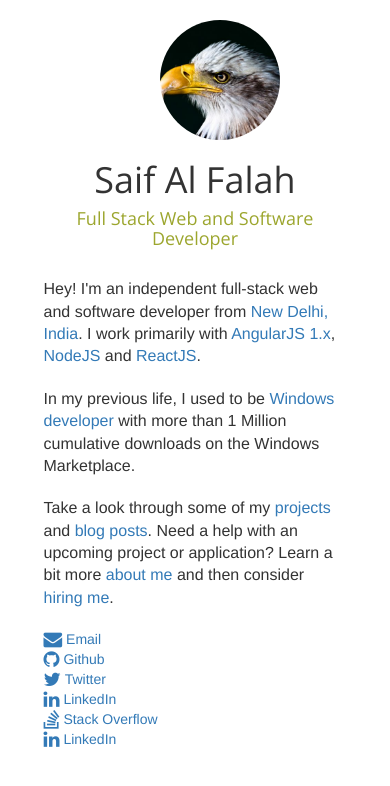
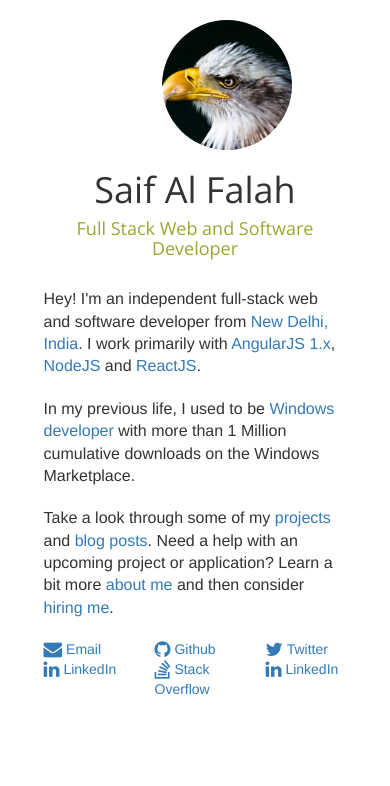
Before and after one commit to saifalfalah/saifalfalah.github.io--deprecated, a website: page index.html in a window 390 px wide. Drawn offline with nearby package versions, Linux system fonts and the light colour scheme.

Commit message:
The style is updated

```diff
--- a/assets/css/main.css
+++ b/assets/css/main.css
@@ -1,3 +1,16 @@
+@media  (max-width: 991px) {
+    img {
+        position: relative!important;
+        left: 38%!important;
+    }
+}
+@media (max-width: 380px){
+    img {
+        position: relative!important;
+        left: 25%!important;
+    }
+}
+
 
 header {
     margin: 5vw;
--- a/index.html
+++ b/index.html
@@ -12,6 +12,7 @@
     <link rel="stylesheet" href="./assets/css/main.css">
     <link rel="stylesheet" href="https://maxcdn.bootstrapcdn.com/bootstrap/3.3.7/css/bootstrap.min.css" integrity="sha384-BVYiiSIFeK1dGmJRAkycuHAHRg32OmUcww7on3RYdg4Va+PmSTsz/K68vbdEjh4u"
         crossorigin="anonymous">
+    <!--<link rel="stylesheet" href='bootstrap.min.css'>-->
     <link rel="stylesheet" href="./node_modules/font-awesome/css/font-awesome.min.css">
     <link href="https://fonts.googleapis.com/css?family=Open+Sans" rel="stylesheet">
 
@@ -28,15 +29,15 @@
         <header class="row">
 
 
-            <div class="col-md-4 col-md-offset-1">
+            <div class="col-md-3">
                 <div class="row">
-                    <figure class="col-sm-4 col-sm-offset-4 col-xs-4 col-xs-offset-4">
-                        <img src="./assets/images/bird.jpg" alt="saif al falah" class="img-circle img-center" width="120px">
+                    <figure class="col-md-7 col-md-offset-5">
+                        <img src="./assets/images/bird.jpg" alt="saif al falah" class="img-circle" width="130px">
                     </figure>
                 </div>
             </div>
 
-            <div class='col-md-6'>
+            <div class='col-md-7'>
                 <h1 class="bootstrap-override text-center">Saif Al Falah</h1>
                 <h4 class="subtle bootstrap-override text-center">Full Stack Web and Software Developer</h4>
             </div>
@@ -59,26 +60,26 @@
 
         <div class="row footer">
             <div class="row">
-                <div class="col-sm-4">
+                <div class="col-sm-4 col-xs-4">
                     <a href="mailto:saifalfalah@gmail.com"><i class="fa fa-envelope fa-lg" aria-hidden="true"></i>&nbsp;Email</a>
                 </div>
 
-                <div class="col-sm-4">
+                <div class="col-sm-4 col-xs-4">
                     <a href="https://github.com/saifalfalah" target="_blank"><i class="fa fa-github fa-lg" aria-hidden="true"></i>&nbsp;Github</a>
                 </div>
 
-                <div class="col-sm-4">
+                <div class="col-sm-4 col-xs-4">
                     <a href="https://twitter.com/saifalfalah" target="_blank"><i class="fa fa-twitter fa-lg" aria-hidden="true"></i>&nbsp;Twitter</a>
                 </div>
             </div>
             <div class="row">
-                <div class="col-sm-4">
+                <div class="col-sm-4 col-xs-4">
                     <a href="https://linkedin.com/saifalfalah" target="_blank"><i class="fa fa-linkedin fa-lg" aria-hidden="true"></i>&nbsp;LinkedIn</a>
                 </div>
-                <div class="col-sm-4">
+                <div class="col-sm-4 col-xs-4">
                     <a href="https://linkedin.com/saifalfalah" target="_blank"><i class="fa  fa-stack-overflow fa-lg" aria-hidden="true"></i>&nbsp;Stack Overflow</a>
                 </div>
-                <div class="col-sm-4">
+                <div class="col-sm-4 col-xs-4">
                     <a href="https://linkedin.com/saifalfalah" target="_blank"><i class="fa fa-linkedin fa-lg" aria-hidden="true">
                         </i>&nbsp;LinkedIn</a>
                 </div>
@@ -93,5 +94,6 @@
     <!-- Include all compiled plugins (below), or include individual files as needed -->
     <script src="https://maxcdn.bootstrapcdn.com/bootstrap/3.3.7/js/bootstrap.min.js" integrity="sha384-Tc5IQib027qvyjSMfHjOMaLkfuWVxZxUPnCJA7l2mCWNIpG9mGCD8wGNIcPD7Txa"
         crossorigin="anonymous"></script>
+       <!-- <script src='bootstrap.min.js'></script>-->
 </body>
 </html>
```
Also changed, not shown: bootstrap.min.css (added), bootstrap.min.js (added), 1 other file.
